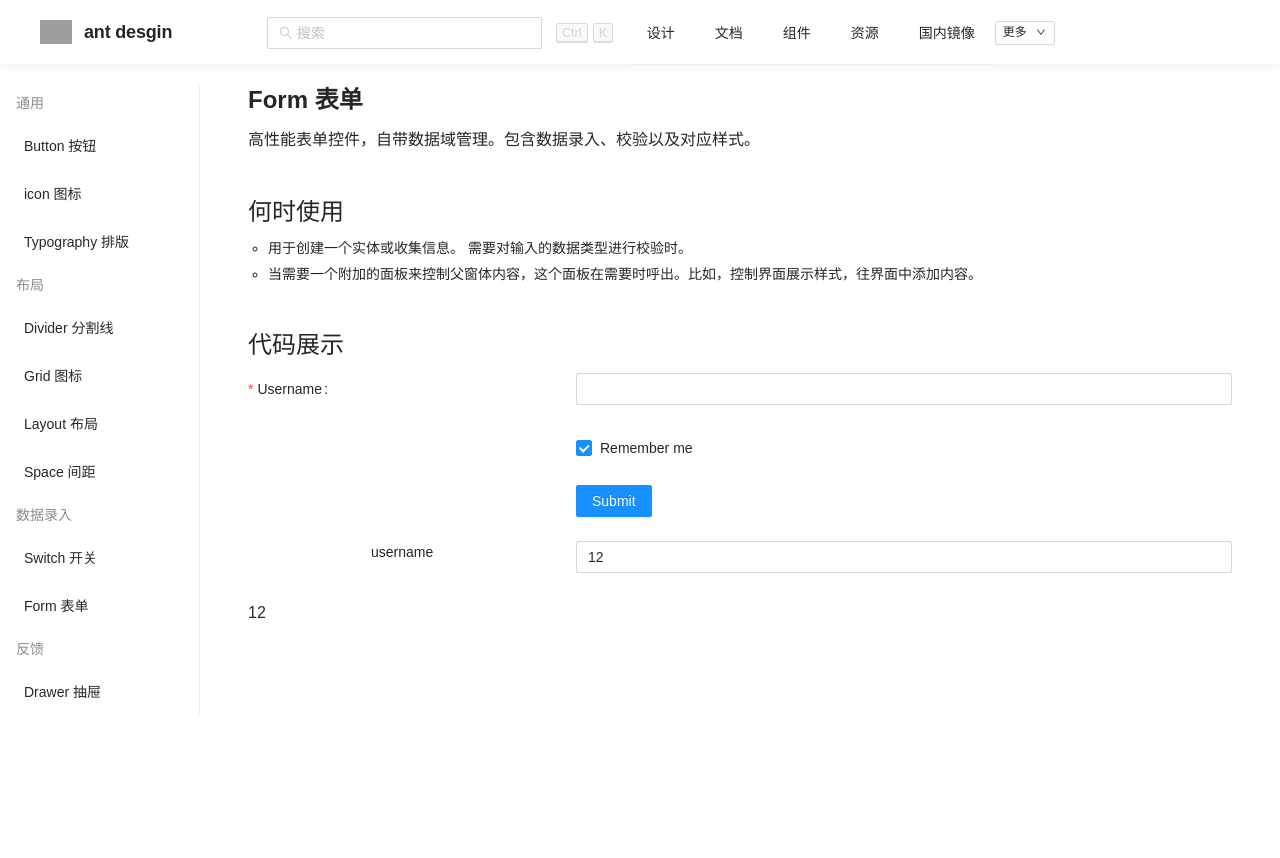
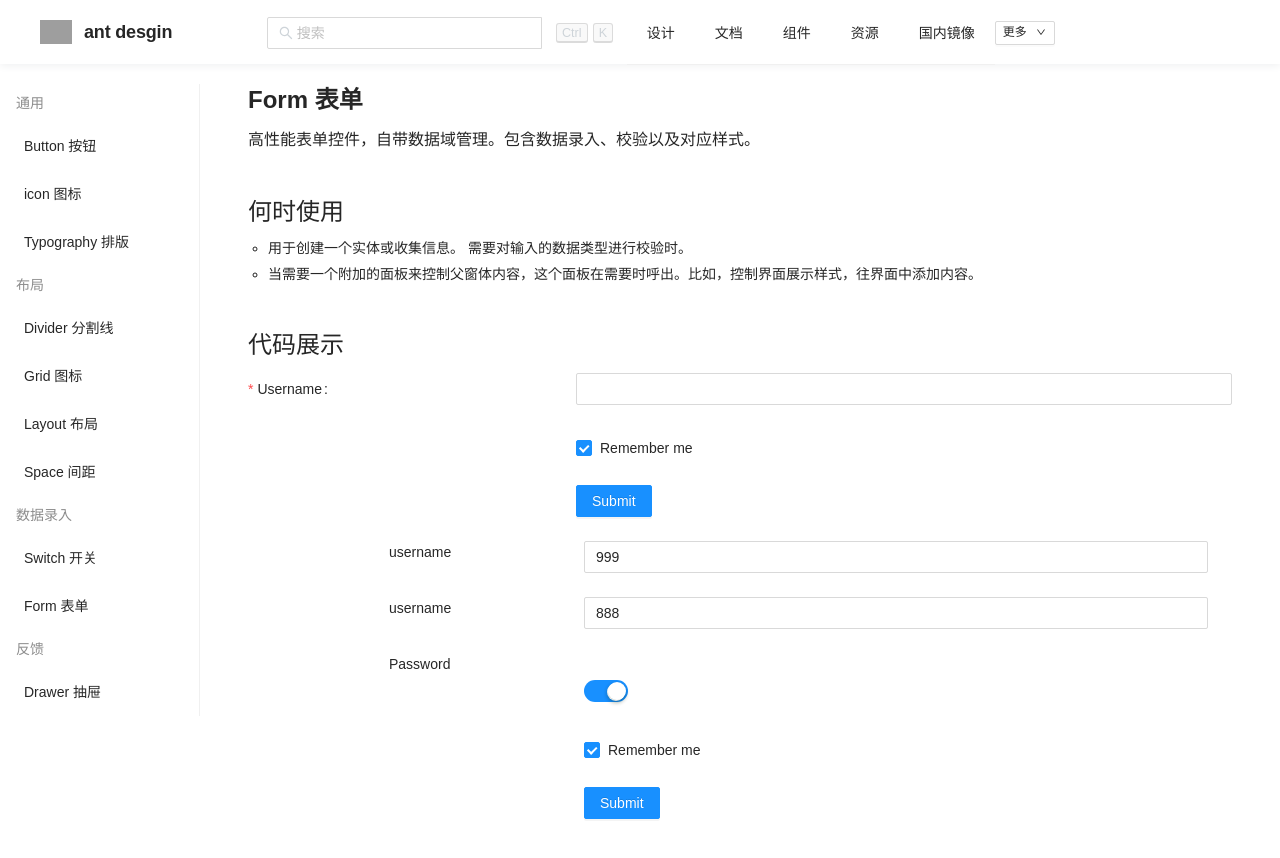
Before and after one commit to mingjianzhangzhangjianming/ant, a React (Create React App) app: page /#/form in a window 1280 px wide. Shown: the top 858 px of the page. Built offline with nearby package versions, Linux system fonts and the light colour scheme; grey boxes are pictures that could not be loaded.

Commit message:
fix --From-item 多次 render

```diff
--- a/src/components/Form/index.js
+++ b/src/components/Form/index.js
@@ -1,15 +1,119 @@
-import { Component, createContext, createElement, cloneElement } from 'react'
+import React, {
+    Component,
+    createContext,
+    createElement,
+    cloneElement,
+    useContext,
+    useState,
+    useCallback,
+    useEffect,
+    memo,
+    useMemo,
+    Fragment
+} from 'react'
 import { Row, Col } from 'components/Grid'
 import PropTypes from 'prop-types'
 import classNames from 'classnames'
 import './index.less'
+import { Button } from 'antd'
 
 const FormContext = createContext('')
 
-class FormItem extends Component {
-    static displayName = 'Form.Item'
-    static propsType = {}
-    static defaultProps = {
+//事件触发事件
+const dispatChvalis = (fn, vaild) =>
+    Object.assign({}, ...(Array.isArray(vaild) ? vaild.map(i => ({ [i]: fn })) : [{ [vaild]: fn }]))
+
+const FormItem = memo(props => {
+    const { label, labelCol, wrapperCol, requiredMark, children, elProps, dispatchFormValue, FormItemvalid } = props
+    console.log('form-item ------> render')
+    return (
+        <Row style={{ margin: 24 }}>
+            {label && (
+                <Col {...labelCol}>
+                    <label className={classNames({ 'ant-form-item-required': requiredMark })}>{label}</label>
+                </Col>
+            )}
+            <Col {...wrapperCol}>
+                <div className="ant-form-item-control-input">
+                    {cloneElement(children, {
+                        ...elProps,
+                        ...FormItemvalid,
+                        onChange: e => dispatchFormValue(e)
+                    })}
+                </div>
+            </Col>
+        </Row>
+    )
+})
+
+//包裹组件 避免context变更多次渲染不应渲染的FormItem组件
+const eventType = {
+    value: e => e.target.value,
+    checked: e => (e?.target?.checked === undefined ? e : e.target.checked)
+}
+
+const FormItemWarp = props => {
+    const [valueProp, setValueProp] = useState('value')
+    const {
+        requiredMark,
+        labelCol: contextLabelCol,
+        wrapperCol: contextWrapperCol,
+        initialValues,
+        validateTrigger: contextValidateTrigger
+    } = useContext(FormContext)
+    const { name, children, valuePropName, label, dispatchforminitialvalues, initialValue, validateTrigger } = props
+    const [labelCol, wrapperCol] = [props.labelCol || contextLabelCol, props.wrapperCol || contextWrapperCol]
+    const dispatchFormValue = useCallback(
+        value =>
+            new Promise((resolve, _) => {
+                const result = eventType[valuePropName](value)
+                dispatchforminitialvalues(name, result)
+                resolve(result)
+            }).then(val => setState(val)),
+        [valuePropName]
+    )
+
+    const [state, setState] = useState(initialValue || initialValues?.[name])
+
+    //  初始化initialValues
+    useEffect(() => {
+        if (initialValue !== undefined) {
+            dispatchforminitialvalues(name, initialValue)
+        }
+    }, [])
+
+    const elProps = useMemo(
+        () =>
+            !name
+                ? {}
+                : {
+                      [valuePropName || valueProp]: state
+                  },
+        [name, valuePropName, valueProp, state]
+    )
+    const validList = validateTrigger || validateTrigger?.length ? validateTrigger : contextValidateTrigger
+    const FormItemvalid = useMemo(() => dispatChvalis(() => console.log(123), validList), [validList])
+    // console.log(FormItemvalid)
+    // console.log(elProps, state, initialValues)
+    const formItemProps = {
+        label,
+        requiredMark,
+        dispatchFormValue,
+        labelCol,
+        wrapperCol,
+        elProps,
+        FormItemvalid
+    }
+    return (
+        <>
+            <FormItem {...formItemProps}>{children}</FormItem>
+        </>
+    )
+}
+
+FormItemWarp.propsType = {}
+FormItemWarp.displayName = 'Form.Item'
+FormItemWarp.defaultProps = {
     // colon	配合 label 属性使用，表示是否显示 label 后面的冒号	boolean	true
     // dependencies	设置依赖字段，说明见下	NamePath[]	-
     // extra	额外的提示信息，和 help 类似，当需要错误信息和提示文案同时出现时，可以使用这个。	ReactNode	-
@@ -34,82 +138,13 @@ class FormItem extends Component {
     // trigger	设置收集字段值变更的时机。点击此处查看示例	string	onChange
     // validateFirst	当某一规则校验不通过时，是否停止剩下的规则的校验。设置 parallel 时会并行校验	boolean | parallel	false	parallel: 4.5.0
     // validateStatus	校验状态，如不设置，则会根据校验规则自动生成，可选：'success' 'warning' 'error' 'validating'	string	-
-        // validateTrigger	设置字段校验的时机	string | string[]	onChange
-        // valuePropName	子节点的值的属性，如 Switch 的是 'checked'。该属性为 getValueProps 的封装，自定义 getValueProps 后会失效	string	value
+    validateTrigger: ['onClick', 'onChange', 'onBlur'], //设置字段校验的时机	string | string[]	onChange
+    valuePropName: 'value' //	子节点的值的属性，如 Switch 的是 'checked'。该属性为 getValueProps 的封装，自定义 getValueProps 后会失效	string	value
     // wrapperCol	需要为输入控件设置布局样式时，使用该属性，用法同 labelCol。你可以通过 Form 的 wrapperCol 进行统一设置，不会作用于嵌套 Item。当和 Form 同时设置时，以 Item 为准	object
 }
 
-    static contextType = FormContext
-
-    constructor(props) {
-        super(props)
-        this.state = {
-            valueProp: 'value'
-        }
-    }
-
-    static getDerivedStateFromProps(props, _) {
-        const { name, valuePropName } = props
-        if (name && valuePropName) {
-            return {
-                valueProp: valuePropName
-            }
-        }
-
-        return null
-    }
-
-    handleChange = e => {
-        this.context.dispatchFormInitialValues(this.props.name, e.target.value)
-    }
-
-    componentDidMount() {
-        //初始化initialValues
-        const { name, initialValue } = this.props
-        if (initialValue !== undefined) {
-            this.context.dispatchFormInitialValues(name, initialValue)
-        }
-    }
-
-    render() {
-        const { valueProp } = this.state
-        const { name, children, label, initialValue } = this.props
-        const { initialValues } = this.context
-        // console.log(this.props, this.context)
-        console.log('render', name)
-        const [labelCol, wrapperCol] = [
-            this.props.labelCol || this.context.labelCol,
-            this.props.wrapperCol || this.context.wrapperCol
-        ]
-        const elProps = name
-            ? {
-                  [valueProp]: initialValues[name]
-              }
-            : {}
-
-        console.log(elProps)
-
-        return (
-            <Row>
-                {label && (
-                    <Col {...labelCol}>
-                        <label className={classNames({ 'ant-form-item-required': this.context.requiredMark })}>
-                            {label}
-                        </label>
-                    </Col>
-                )}
-                <Col {...wrapperCol}>
-                    <div className="ant-form-item-control-input">
-                        {cloneElement(children, { ...elProps, onChange: this.handleChange }, null)}
-                    </div>
-                </Col>
-            </Row>
-        )
-    }
-}
-
-export default class F extends Component {
-    static Item = FormItem
+export default class Form extends Component {
+    static Item = FormItemWarp
     static displayName = 'Form'
     static propsType = {
         colon: PropTypes.bool, //配置 Form.Item 的 colon 的默认值。表示是否显示 label 后面的冒号 (只有在属性 layout 为 horizontal 时有效)	boolean	true
@@ -157,8 +192,8 @@ export default class F extends Component {
         onFieldsChange: () => {
             console.log('')
         }, //字段更新时触发回调事件	function(changedFields, allFields)
-        onFinish: () => {
-            console.log('')
+        onFinish: value => {
+            console.log('Success', value)
         }, //提交表单且数据验证成功后回调事件	function(values)
         onFinishFailed: () => {
             console.log('')
@@ -171,22 +206,21 @@ export default class F extends Component {
     constructor(props) {
         super(props)
         this.state = {
-            initialValues: props.initialValues
+            ...props.initialValues
         }
     }
 
-    // static getDerivedStateFromProps(props, _) {
-    //     return {
-    //         initialValues: props.initialValues
-    //     }
-    // }
-
-    dispatchFormInitialValues = (name, value) => {
+    dispatchforminitialvalues = (name, value) => {
         if (!name) {
             return
         }
-        const initialValues = { ...this.state.initialValues, [name]: value }
-        this.setState({ initialValues: initialValues })
+        console.log(this.state, 'initialValues >>>')
+        this.setState({ [name]: value })
+    }
+
+    onSubmit = e => {
+        const { onFinish } = this.props
+        onFinish(this.state)
     }
 
     render() {
@@ -198,8 +232,8 @@ export default class F extends Component {
             fields,
             form,
             initialValues,
+            labelCol,
             labelAlign,
-            labelCol,
             layout,
             requiredMark,
             preserve,
@@ -215,32 +249,33 @@ export default class F extends Component {
             children,
             ...otherProps
         } = this.props
+        const { dispatchforminitialvalues, onSubmit } = this
         const formClassName = classNames(
             'ant-form',
             { [`ant-form-${size}`]: size !== 'middle' },
             { [`ant-form-${layout}`]: layout },
             { 'ant-form-item-label-left': labelAlign }
         )
-        // const validatelists = Array.isArray(validateTrigger)
-        //     ? validateTrigger.map(i => ({ [i]: () => {} }))
-        //     : [{ [validateTrigger]: () => {} }]
-        // const dispatChvalis = Object.assign({}, ...validatelists)
-        // console.log(dispatChvalis)
-        // console.log(children)
         // console.log(this.props)
-        console.log('render >>>>>lll')
         return (
             <FormContext.Provider
                 value={{
                     ...this.props,
-                    initialValues: this.state.initialValues,
-                    dispatchFormInitialValues: (name, value) => this.dispatchFormInitialValues(name, value)
+                    initialValues: this.state
                 }}
             >
-                {component
-                    ? createElement(component, { id: id || name, className: formClassName, ...otherProps }, children)
-                    : children}
-                {this.state.initialValues.username}
+                {createElement(
+                    component || Fragment,
+                    component
+                        ? {
+                              id: id || name,
+                              className: formClassName,
+                              ...otherProps,
+                              onSubmit: onSubmit
+                          }
+                        : {},
+                    React.Children.map(children, child => cloneElement(child, { dispatchforminitialvalues }))
+                )}
             </FormContext.Provider>
         )
     }
--- a/src/components/Grid/index.js
+++ b/src/components/Grid/index.js
@@ -122,7 +122,7 @@ export class Row extends Component {
                         return (
                             <div
                                 className={rowClass}
-                                style={{ ...style, margin: `0 -${offset[0] / 2}px`, rowGap: offset[1] }}
+                                style={{ margin: `0 -${offset[0] / 2}px`, ...style, rowGap: offset[1] }}
                             >
                                 {children}
                             </div>
--- a/src/pages/view/Form/index.js
+++ b/src/pages/view/Form/index.js
@@ -2,7 +2,7 @@ import React, { useState } from 'react'
 import { Typography, Row, Col } from 'antd'
 import './index.less'
 import AntForm from 'components/Form'
-import { Form, Input, Button, Checkbox } from 'antd'
+import { Form, Input, Button, Checkbox, Switch } from 'antd'
 
 const Demo = () => {
     const onFinish = values => {
@@ -46,18 +46,6 @@ const Demo = () => {
             >
                 <Input />
             </Form.Item>
-            {/* <Form.Item
-                label="Password"
-                name="password"
-                rules={[
-                    {
-                        required: true,
-                        message: 'Please input your password!'
-                    }
-                ]}
-            >
-                <Input.Password />
-            </Form.Item> */}
 
             <Form.Item
                 name="remember"
@@ -113,7 +101,22 @@ export default function DrawerWrapExhibi() {
                         <AntForm>
                             <AntForm.Item
                                 name="username"
-                                initialValue={12}
+                                valuePropName="value"
+                                label="username"
+                                initialValue={999}
+                                labelCol={{
+                                    offset: 3,
+                                    span: 5
+                                }}
+                                wrapperCol={{
+                                    span: 16
+                                }}
+                            >
+                                <Input />
+                            </AntForm.Item>
+                            <AntForm.Item
+                                name="tenant"
+                                initialValue={888}
                                 valuePropName="value"
                                 label="username"
                                 labelCol={{
@@ -126,21 +129,41 @@ export default function DrawerWrapExhibi() {
                             >
                                 <Input />
                             </AntForm.Item>
-                            {/* <AntForm.Item
-                                name="tenant"
-                                initialValue={999}
-                                valuePropName="value"
-                                label="username"
+                            <AntForm.Item
                                 labelCol={{
                                     offset: 3,
                                     span: 5
                                 }}
                                 wrapperCol={{
+                                    offset: 8,
+                                    span: 16
+                                }}
+                                label="Password"
+                                name="password"
+                                valuePropName="checked"
+                                rules={[
+                                    {
+                                        required: true,
+                                        message: 'Please input your password!'
+                                    }
+                                ]}
+                            >
+                                <Switch />
+                            </AntForm.Item>
+                            <AntForm.Item
+                                name="remember"
+                                // getValueProps={value => ({
+                                //     checked: value
+                                // })}
+                                initialValue={true}
+                                valuePropName="checked"
+                                wrapperCol={{
+                                    offset: 8,
                                     span: 16
                                 }}
                             >
-                                <Input />
-                            </AntForm.Item> */}
+                                <Checkbox>Remember me</Checkbox>
+                            </AntForm.Item>
                             <AntForm.Item
                                 wrapperCol={{
                                     offset: 8,
```
Lines whose indentation alone changed are shown as unchanged.
